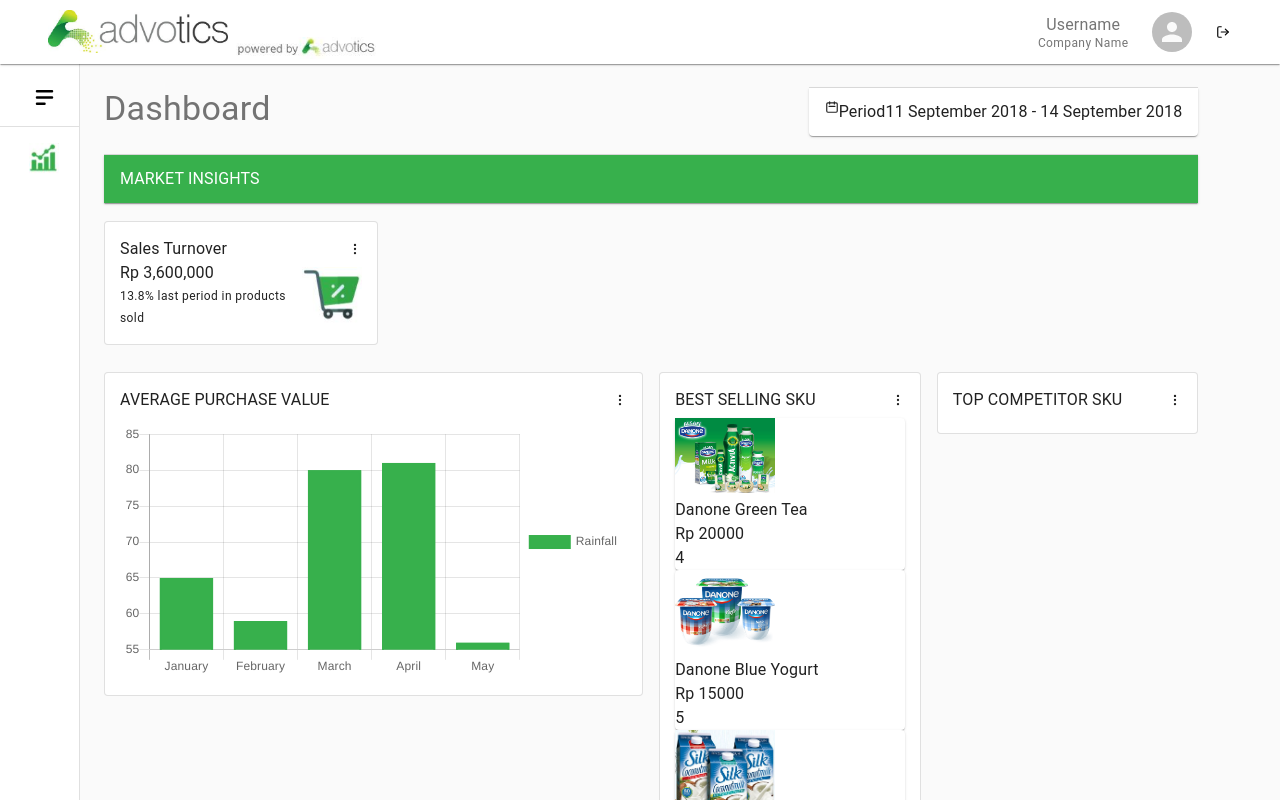
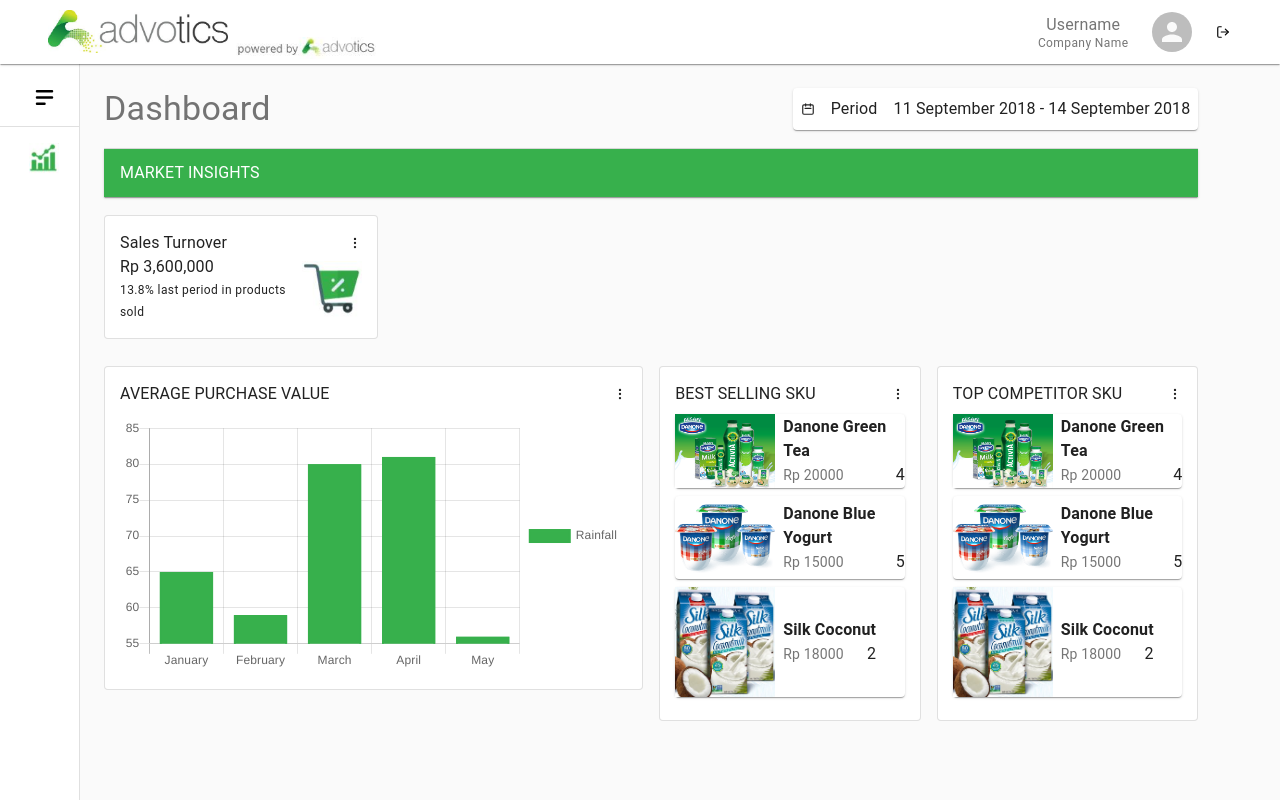
Before and after one commit to 16519111/advotics-frontend-interview, a React (Create React App) app in the folder advotics-app/: page / in a window 1280 px wide. Shown: the top 800 px of the page. Built offline with nearby package versions, Linux system fonts and the light colour scheme.

Commit message:
Add Menu

```diff
--- a/advotics-app/src/pages/Content.js
+++ b/advotics-app/src/pages/Content.js
@@ -1,4 +1,5 @@
-import { AppBar, Toolbar, Typography, Button, Avatar, Paper, Grid } from '@material-ui/core';
+import React from "react"
+import { AppBar, Toolbar, Typography, Button, Avatar, Paper, Grid, Menu, MenuItem } from '@material-ui/core';
 import { makeStyles, useTheme } from '@material-ui/core/styles';
 import Accordion from '@material-ui/core/Accordion';
 import AccordionSummary from '@material-ui/core/AccordionSummary';
@@ -49,17 +50,42 @@
         marginBottom: "3%"
     },
     skuImage: {
-        width: "100px"
+        width: "100px",
+        marginRight: theme.spacing(1)
+    },
+    mkuPaper: {
+        display: "flex",
+        flexDirection: "row",
+        alignItems: "center",
+        marginTop: theme.spacing(1),
+        marginBottom: theme.spacing(1)
+    },
+    spacingPaper: {
+        marginLeft: theme.spacing(1),
+        marginRight: theme.spacing(1),
     }
   }));
 function DashboardContent() {
+    const [anchorEl, setAnchorEl] = React.useState(null);
+
+    const handleClick = (event) => {
+      setAnchorEl(event.currentTarget);
+    };
+
+    const handleClose = () => {
+      setAnchorEl(null);
+    };
     const generateSKUItem = (product_name, image, price, quantity_sold) => {
         return (
-            <Paper>
+            <Paper className={classes.mkuPaper}>
                 <img src={image} alt="img-error" className={classes.skuImage}/>
-                <Typography>{product_name}</Typography>
-                <Typography>Rp {price}</Typography>
-                <Typography>{quantity_sold}</Typography>
+                <div>
+                    <Typography style={{ fontWeight: "bold" }}>{product_name}</Typography>
+                    <div className={classes.rowFlex}>
+                        <Typography variant="body2" color="textSecondary">Rp {price}</Typography>
+                        <Typography>{quantity_sold}</Typography>
+                    </div>
+                </div>
             </Paper>
         )
     }
@@ -70,28 +96,26 @@
                 <Typography variant="h4" color="textSecondary">
                     Dashboard
                 </Typography>
-                <Accordion>
-                    <AccordionSummary
-                    aria-controls="panel1a-content"
-                    id="panel1a-header"
-                    >
-                        <HiOutlineCalendar/>
-                        <Typography>
-                            Period
-                        </Typography>
-                        <Typography>
-                            11 September 2018 - 14 September 2018
-                        </Typography>
-                    </AccordionSummary>
-                    <AccordionDetails>
-                        <Typography>
-                            Period
-                        </Typography>
-                        <Typography>
-                            11 September 2018 - 14 September 2018
-                        </Typography>
-                    </AccordionDetails>
-                </Accordion>
+                <Paper className={classes.rowFlex} onClick={handleClick}>
+                    <HiOutlineCalendar className={classes.spacingPaper} />
+                    <Typography className={classes.spacingPaper}>
+                        Period
+                    </Typography>
+                    <Typography className={classes.spacingPaper}>
+                        11 September 2018 - 14 September 2018
+                    </Typography>
+                </Paper>
+                <Menu
+                    id="simple-menu"
+                    anchorEl={anchorEl}
+                    keepMounted
+                    open={Boolean(anchorEl)}
+                    onClose={handleClose}
+                >
+                    <MenuItem onClick={handleClose}>Profile</MenuItem>
+                    <MenuItem onClick={handleClose}>My account</MenuItem>
+                    <MenuItem onClick={handleClose}>Logout</MenuItem>
+                </Menu>
             </div>
             <Accordion className={classes.spacing}>
                 <AccordionSummary
@@ -170,6 +194,11 @@
                             </Typography>
                             <HiOutlineDotsVertical/>
                         </div>
+                        {dummySKUItem.map((item) => {
+                            return (
+                                generateSKUItem(item.product_name, item.image, item.price, item.quantity_sold)
+                            )
+                        })}
                     </Paper>
                 </Grid>
             </Grid>
```
Also changed, not shown: advotics-app/src/components/Calendar.js (added).
